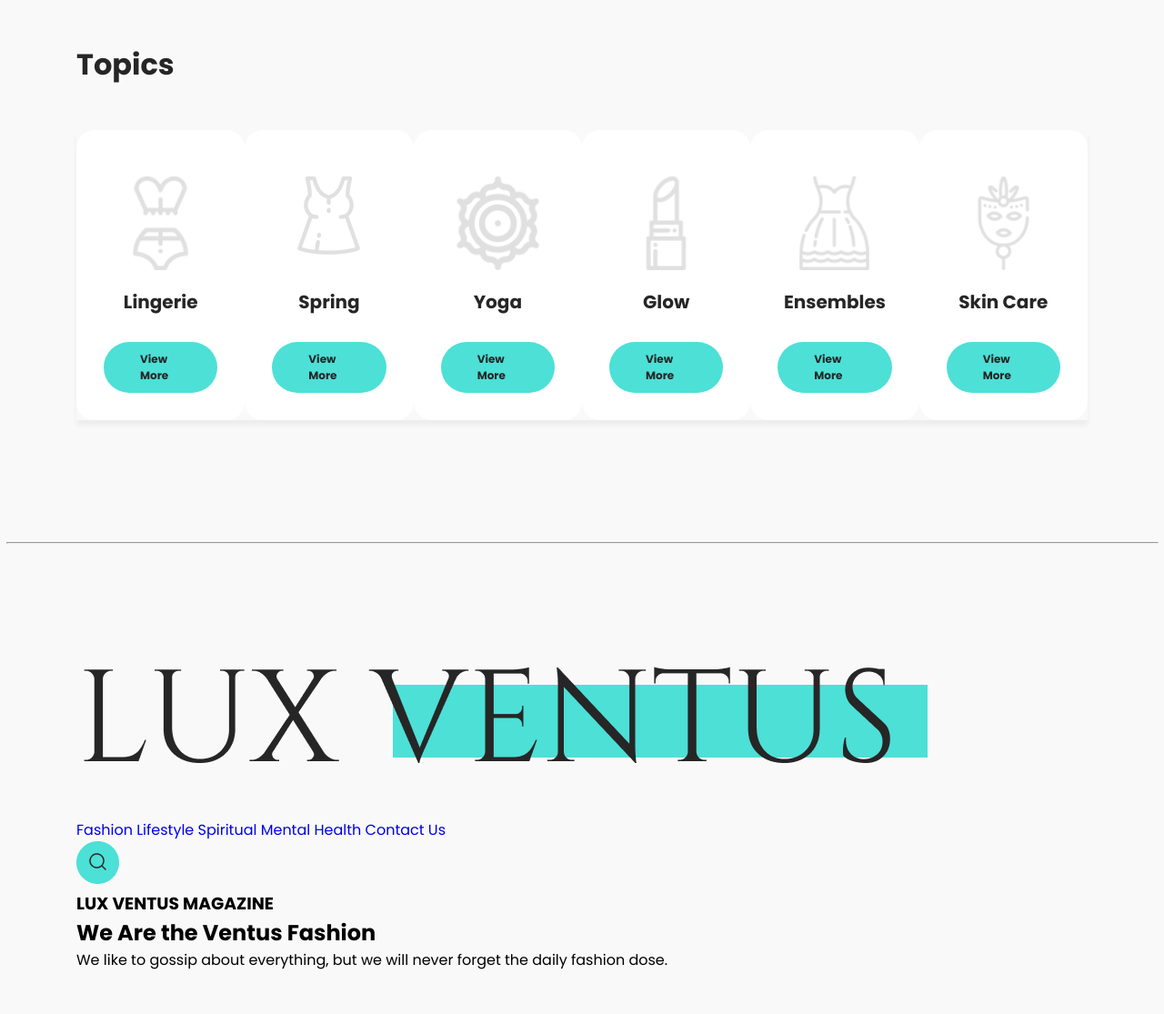
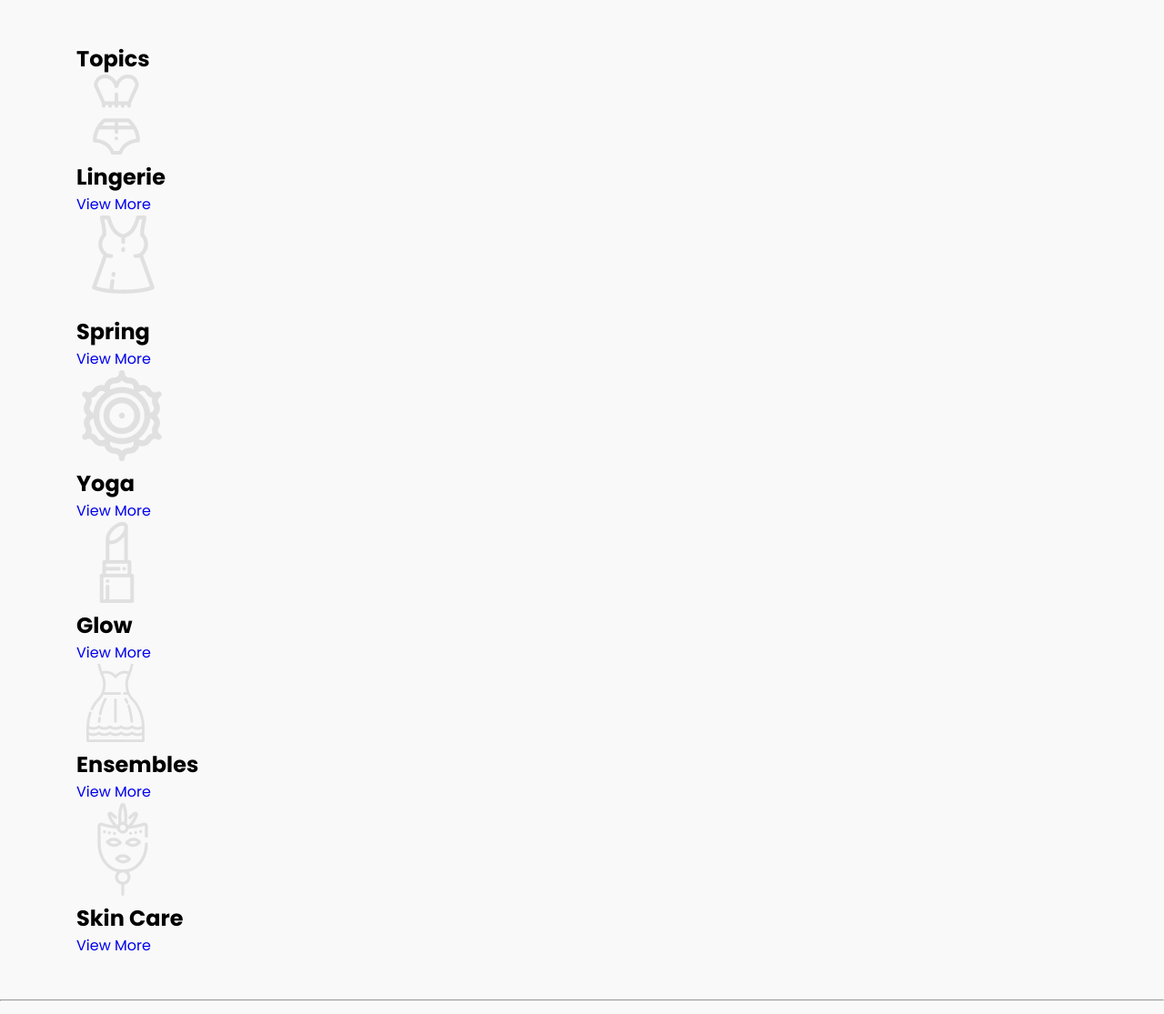
Before and after one commit to SalomeSivsivadze12345678/Lux-Ventus1, a PHP site: page / in a window 1280 px wide. Shown: the whole page at 91% size. Run offline with PHP 8.4, Linux system fonts and the light colour scheme.

Commit message:
Revert "Merge pull request #2 from SalomeSivsivadze12345678/Header"
This reverts commit 9ca19a623d876bffb371e26974dcc00ba88bdf4d, reversing
changes made to 075bc473ac1f77f1f725771a61d5fab1b7560d78.

```diff
--- a/index.html
+++ b/index.html
@@ -3,11 +3,12 @@
   <head>
     <meta charset="UTF-8" />
     <meta name="viewport" content="width=device-width, initial-scale=1.0" />
-    <title>Lux-Ventus</title>
+    <title>Document</title>
     <link rel="stylesheet" href="style.css" />
-    <link href="https://fonts.googleapis.com/css2?family=Poppins:wght@300;400;500;600;700&display=swap"
-      rel="stylesheet" />
-      <link rel="shortcut icon" href="./assets/logo.png" type="image/x-icon">
+    <link
+      href="https://fonts.googleapis.com/css2?family=Poppins:wght@300;400;500;600;700&display=swap"
+      rel="stylesheet"
+    />
   </head>
 
   <body>
@@ -60,47 +61,5 @@
     </section>
 
     <!-- End of Topics Section -->
-
-  <body>
-    <div class="container">
-      <!-- Header -->
-      <header>
-
-        <div class="header">
-          <div class="logo">
-            <a href="index.html"><img src="./assets/logo.png" alt="logo"></a>
-
-
-          </div>
-
-          <!-- Navigation -->
-          <nav>
-            <div class="nav">
-              <a href="#">Fashion</a>
-              <a href="#">Lifestyle</a>
-              <a href="#">Spiritual</a>
-              <a href="#">Mental Health</a>
-              <a href="#">Contact Us</a>
-              <div class="searh-icon">
-                <img src="./assets/search icon.png" alt="search">
-              </div>
-            </div>
-          </nav>
-        </div>
-      </header>
-
-         <!-- Background section -->
-         <section>
-          <div class="background-section">
-            <h3>LUX VENTUS MAGAZINE</h3>
-            <h1>We Are the <span>Ventus Fashion</span> </h1>
-            <p>We like to gossip about everything, but we will never forget the daily fashion dose.</p>
-
-          </div>
-
-         </section>
-
-    </div>
-
   </body>
 </html>
--- a/style.css
+++ b/style.css
@@ -1,96 +1,23 @@
-/* <!-- Defoult --> */
 * {
   margin: 0;
   padding: 0;
   box-sizing: border-box;
   text-decoration: none;
 }
-/* <!-- Container-> */
+
 .container {
   max-width: 1440px;
   padding: 47px 84px;
   margin: 0 auto;
 }
-/* <!-- body-> */
+
 body {
   font-family: "Poppins", sans-serif;
   background-color: #f9f9f9;
 }
 
-
-/* Topics section */
-.topics {
-  display: flex;
-  flex-direction: column;
-  gap: 48px;
-  margin-bottom: 87px;
-}
-
-.topics-h1 {
-  font-weight: 700;
-  font-size: 32px;
-  color: #262626;
-}
-
-.topics-h2 {
-  margin-top: 20px;
-  margin-bottom: 29px;
-  font-weight: 700;
-  font-size: 20px;
-  color: #262626;
-}
-
-/* Topics card's main container */
-.topics-cards {
-  display: flex;
-  flex-direction: row;
-  justify-content: space-between;
-  box-shadow: 0px 6px 6px rgba(0, 0, 0, 0.05);
-}
-
-.topic-card {
-  display: flex;
-  flex-direction: column;
-  align-items: center;
-  background-color: #ffffff;
-  width: max-content;
-  padding: 51px 30px 30px 30px;
-  border-radius: 20px;
-  transition: transform 0.3s ease;
-}
-
-.topic-card:hover {
-  transform: scale(1.05);
-  cursor: pointer;
-  box-shadow: 0 8px 20px rgba(0, 0, 0, 0.15);
-}
-
-.topics a {
-  font-size: 12px;
-  font-weight: 700;
-  padding: 10px 40px;
-  color: #262626;
-  background-color: #4ce0d7;
-  border-radius: 40px;
-}
-
-.topic-card a:hover {
-  color: white;
-}
-
-/* line */
-hr {
-  margin: 0 auto;
-  margin-bottom: 52px;
-  width: 1267px;
-}
-
-.topics-img {
-  width: 103px;
-  height: 103px;
-
 /* <!-- .logo img-> */
-.logo img{
+.logo img {
   width: 234px;
   height: 49px;
 }
@@ -106,13 +33,13 @@
 }
 
 /* <!-- .nav img -> */
-.nav img{
+.nav img {
   width: 47px;
   height: 47px;
 }
 
 /* <!-- .header-> */
-.header{
+.header {
   display: flex;
   justify-content: space-between;
   align-items: center;
@@ -120,21 +47,21 @@
 }
 
 /* <!-- .nav-> */
-.nav{
+.nav {
   display: flex;
   gap: 35px;
   align-items: center;
 }
 
 /* <!-- .nav a-> */
-.nav a{
+.nav a {
   font-size: 14px;
   font-weight: bold;
   color: #262626;
 }
 
 /* <!-- .nav a-> */
- .nav a {
+.nav a {
   color: #262626;
   text-decoration: none;
   padding: 8px 16px;
@@ -145,7 +72,7 @@
 
 /* <!-- .nav a-> */
 .nav a:hover {
-  background-color: #4CE0D7;
+  background-color: #4ce0d7;
   color: #262626;
 }
 
@@ -156,7 +83,7 @@
 }
 
 /* <!-- .searh-icon-> */
-.main{
+.main {
   display: flex;
   flex-direction: column;
   padding-top: 218px;
@@ -167,7 +94,7 @@
 
 /* <!-- .background-section -> */
 .background-section {
-  background-image:url(./assets/Bkg.jpg);
+  background-image: url(./assets/Bkg.jpg);
   background-size: cover;
   background-repeat: no-repeat;
   height: 560px;
@@ -175,8 +102,8 @@
 }
 
 /* <!-- background-section h3-> */
-.background-section{
-  background-color: #8BA9F4;
+.background-section {
+  background-color: #8ba9f4;
   padding-top: 218px;
   padding-left: 57px;
   padding-bottom: 241px;
@@ -186,32 +113,32 @@
 }
 
 /* <!-- background-section h3-> */
-.background-section h3{
+.background-section h3 {
   font-size: 12px;
   font-weight: 700px;
-  color:white;
+  color: white;
   letter-spacing: 4px;
 }
 
 /* <!-- .background-section p-> */
-.background-section p{
+.background-section p {
   font-size: 20px;
   font-weight: 400px;
-  color:white;
+  color: white;
   max-width: 460px;
   margin-bottom: 73px;
 }
 
 /* <!-- .background-section h1-> */
-.background-section h1{
+.background-section h1 {
   font-size: 46px;
   font-weight: lighter;
-  color:white;
+  color: white;
 }
 
 /* <!-- .background-section span-> */
-.background-section span{
-  background: linear-gradient(90deg, #4CE0D7 43.06%, #8BA9F4 100%);
+.background-section span {
+  background: linear-gradient(90deg, #4ce0d7 43.06%, #8ba9f4 100%);
   -webkit-background-clip: text;
   -webkit-text-fill-color: transparent;
   background-clip: text;
```
